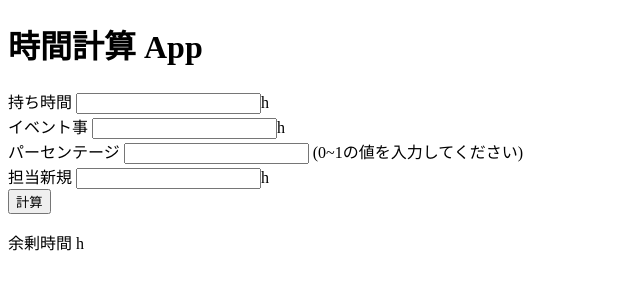
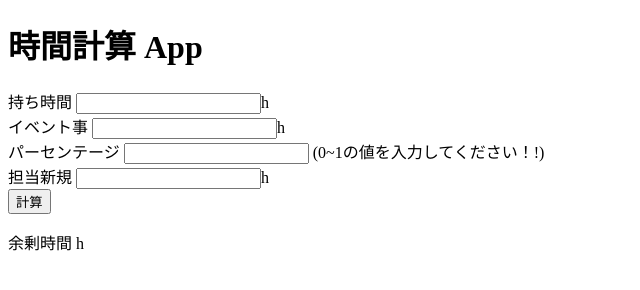
Before and after one commit to makes-gottu91/calc_app, a plain HTML site: page index.html in a window 1280 px wide. Shown: the full height of the page, 0-640 px from the left. Drawn offline with Linux system fonts and the light colour scheme.

Commit message:
ピックリマーク追加

```diff
--- a/index.html
+++ b/index.html
@@ -12,7 +12,7 @@
 		<div class="calc_cont">
 			持ち時間 <input type="text" id="amount">h<br>
 			イベント事 <input type="text" id="event">h<br>
-			パーセンテージ <input type="text" id="percent"> (0~1の値を入力してください)<br>
+			パーセンテージ <input type="text" id="percent"> (0~1の値を入力してください！!)<br>
 			担当新規 <input type="text" id="new_cont">h<br>
 			<button id="calc_btn">計算</button>
 			<p class="result_text">余剰時間 <span id="result"></span>h</p>
```
Also changed, not shown: 1 other file.
